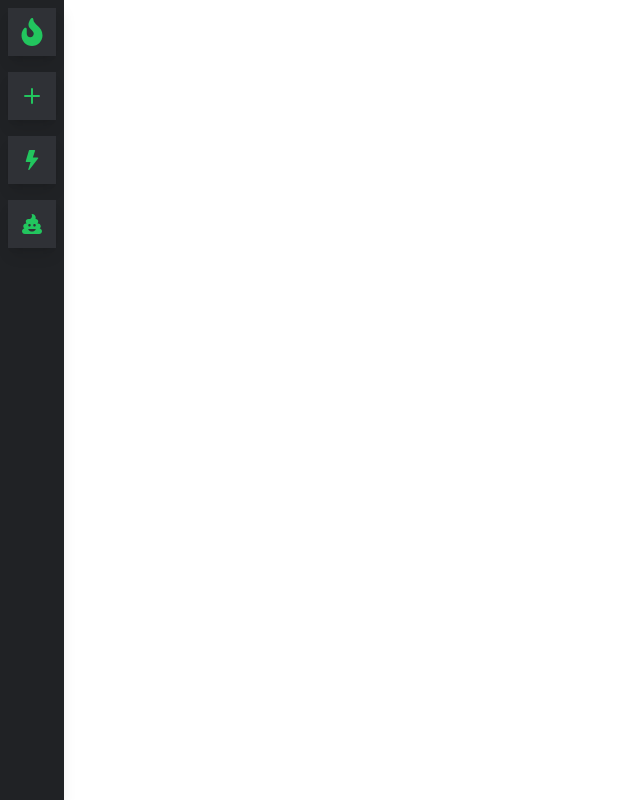
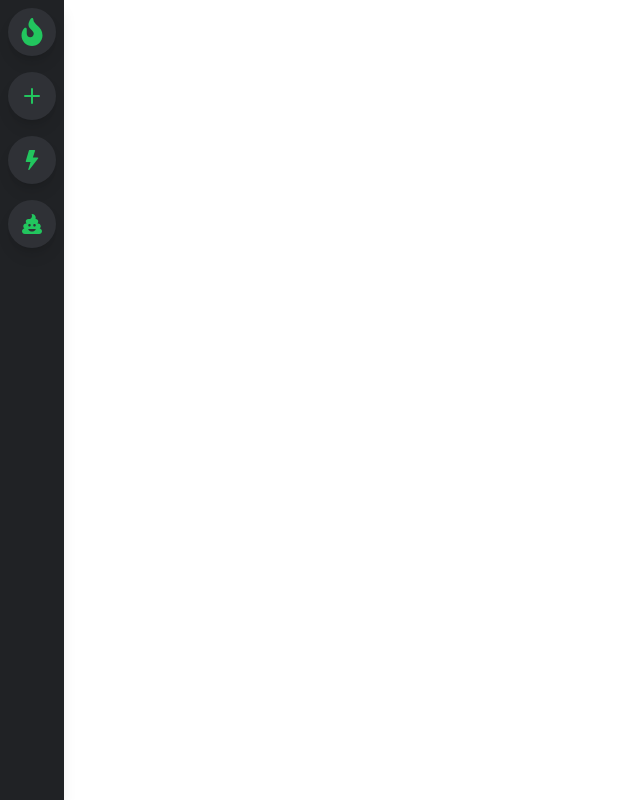
Before and after one commit to immonroe/discord-dashboard, a React (Create React App) app: page / in a window 1280 px wide. Shown: the whole page, without its empty margins (0-640 px from the left). Built offline with nearby package versions, Linux system fonts and the light colour scheme.

Commit message:
added transition effect to sidebar icons on hover

```diff
--- a/src/index.css
+++ b/src/index.css
@@ -10,7 +10,10 @@
         @apply relative flex items-center justify-center
         h-12 w-12 mt-2 mb-2 mx-auto shadow-lg
         bg-gray-800 text-green-500
-        hover:bg-green-600 hover:text-white;
+        hover:bg-green-600 hover:text-white
+        rounded-3xl hover:rounded-xl
+        transition-all duration-300 ease-linear
+        cursor-pointer;
     }
 
 }
```
